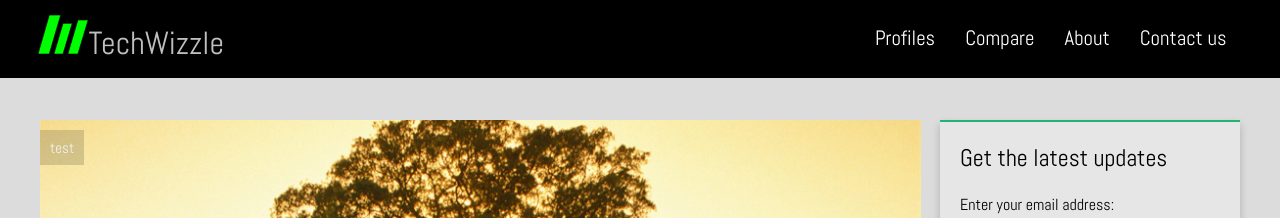
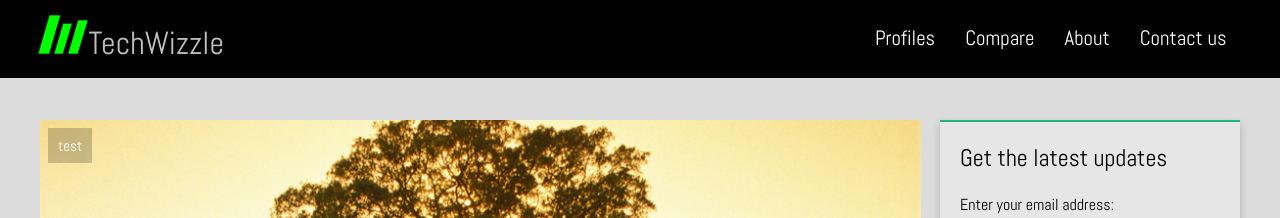
Before and after one commit to SarmadSA/techwizzle-react, a React (Create React App) app: page / in a window 1280 px wide. Shown: the top 218 px of the page. Built offline with nearby package versions, Linux system fonts and the light colour scheme.

Commit message:
Fix slider text box

```diff
--- a/src/css/Slide.css
+++ b/src/css/Slide.css
@@ -1,8 +1,8 @@
 .slide-txt {
-    background-color: rgba(0,0,0,0.15);
-    color: #f2f2f2;
+    background-color: rgba(0,0,0,0.2);
+    color:white;
     font-size: 15px;
-    margin: 10px 0 10px 0;
+    margin: 8px;
     padding: 8px 10px;
     position: absolute;
     max-width: 40%;
```
